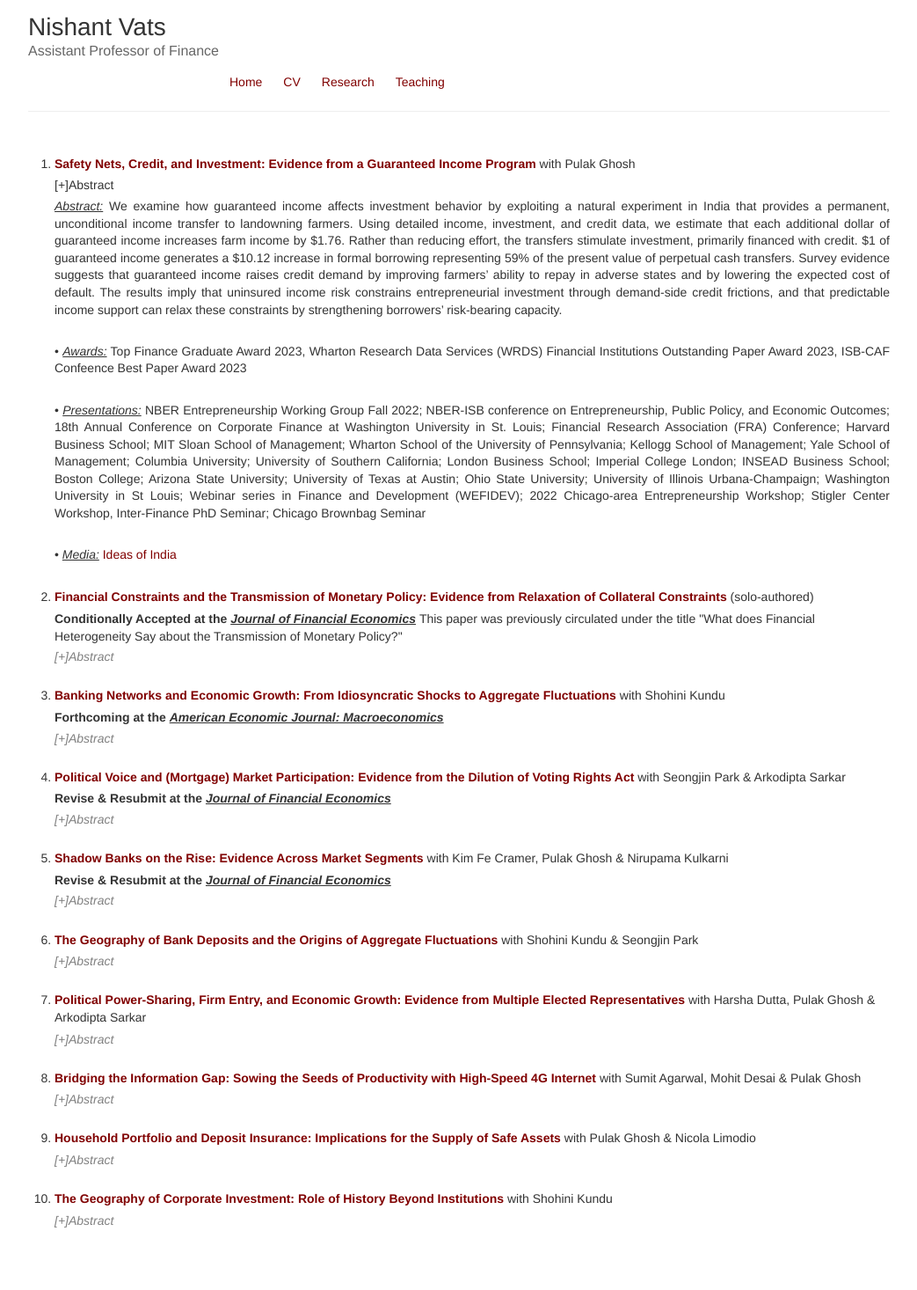
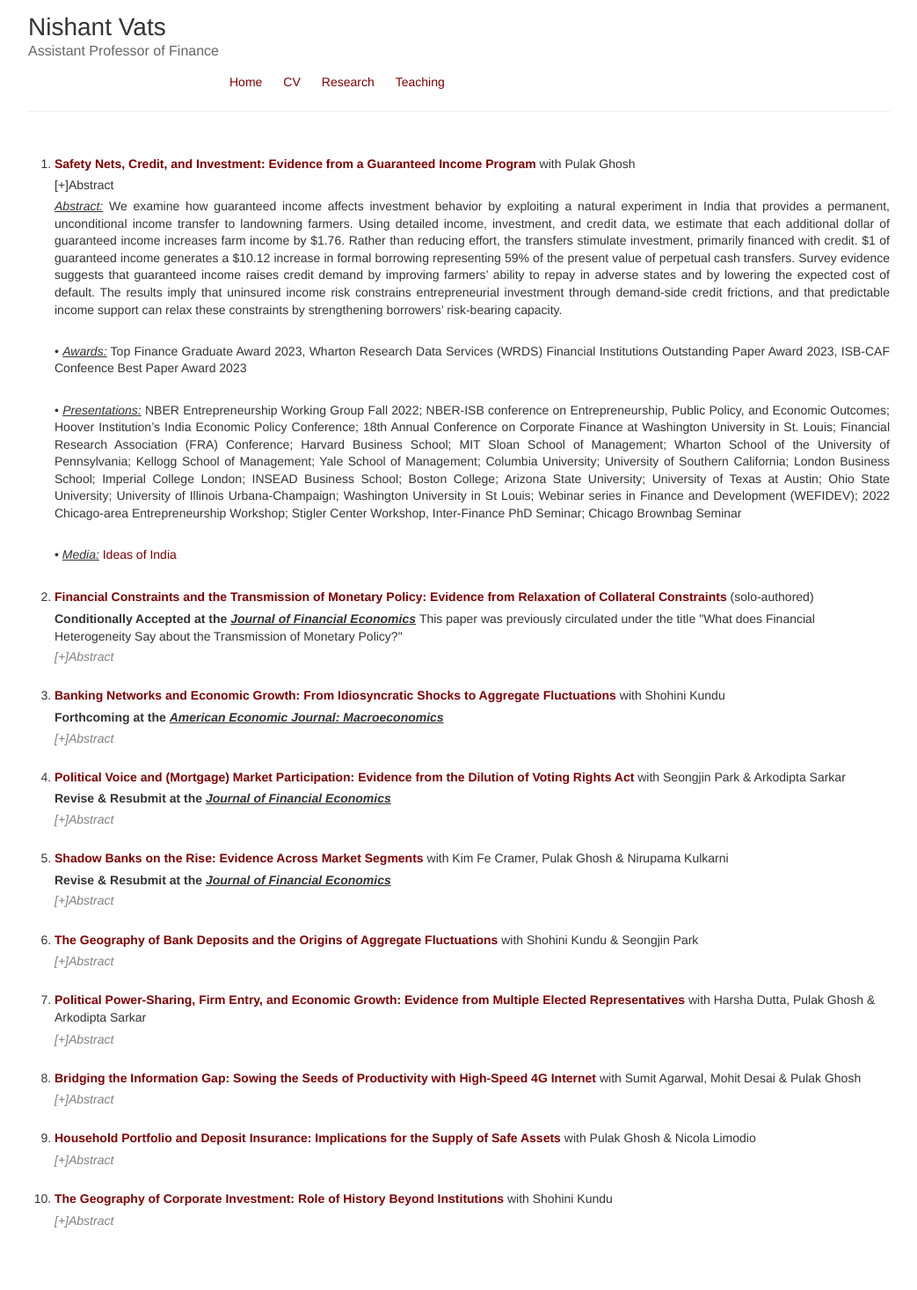
Before and after one commit to nishvats/nishvats.github.io, a Jekyll site: the page built from research.html, in a window 1280 px wide. Shown: the whole page at 88% size, without its empty margins (118-1161 px from the left). Built offline with Jekyll 4.4.1, drawn with Linux system fonts in a browser that asks for light colours.

Commit message:
Update research.html

```diff
--- a/research.html
+++ b/research.html
@@ -9,7 +9,7 @@ layout: default
     <br>
     <p align="justify">• <u><em>Awards:</em></u> Top Finance Graduate Award 2023, Wharton Research Data Services (WRDS) Financial Institutions Outstanding Paper Award 2023, ISB-CAF Confeence Best Paper Award 2023  </p>
     <br>
-    <p align="justify">• <u><em>Presentations:</em></u> NBER Entrepreneurship Working Group Fall 2022; NBER-ISB conference on Entrepreneurship, Public Policy, and Economic Outcomes; 18th Annual Conference on Corporate Finance at Washington University in St. Louis; Financial Research Association (FRA) Conference; Harvard Business School; MIT Sloan School of Management; Wharton School of the University of Pennsylvania; Kellogg School of Management; Yale School of Management; Columbia University; University of Southern California; London Business School; Imperial College London; INSEAD Business School; Boston College; Arizona State University; University of Texas at Austin; Ohio State University; University of Illinois Urbana-Champaign; Washington University in St Louis; Webinar series in Finance and Development (WEFIDEV); 2022 Chicago-area Entrepreneurship Workshop; Stigler Center Workshop, Inter-Finance PhD Seminar; Chicago Brownbag Seminar </p>
+    <p align="justify">• <u><em>Presentations:</em></u> NBER Entrepreneurship Working Group Fall 2022; NBER-ISB conference on Entrepreneurship, Public Policy, and Economic Outcomes; Hoover Institution’s India Economic Policy Conference; 18th Annual Conference on Corporate Finance at Washington University in St. Louis; Financial Research Association (FRA) Conference; Harvard Business School; MIT Sloan School of Management; Wharton School of the University of Pennsylvania; Kellogg School of Management; Yale School of Management; Columbia University; University of Southern California; London Business School; Imperial College London; INSEAD Business School; Boston College; Arizona State University; University of Texas at Austin; Ohio State University; University of Illinois Urbana-Champaign; Washington University in St Louis; Webinar series in Finance and Development (WEFIDEV); 2022 Chicago-area Entrepreneurship Workshop; Stigler Center Workshop, Inter-Finance PhD Seminar; Chicago Brownbag Seminar </p>
     <br>
     <p align="justify">• <u><em>Media:</em></u> <a href="https://www.discoursemagazine.com/economics/2022/09/15/ideas-of-india-the-impact-of-income-guarantee-on-farm-incomes-in-india/">Ideas of India</a> </p>
     <br>
```
